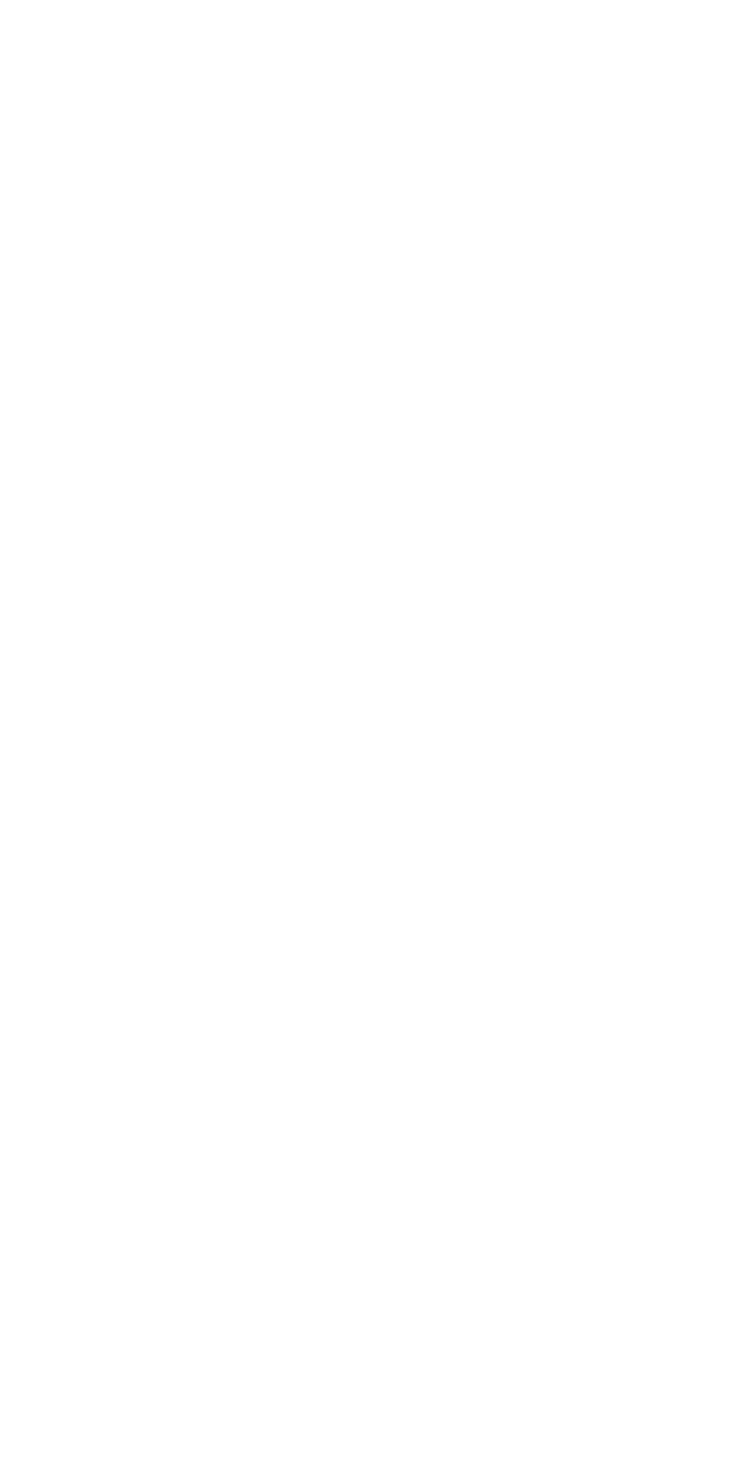
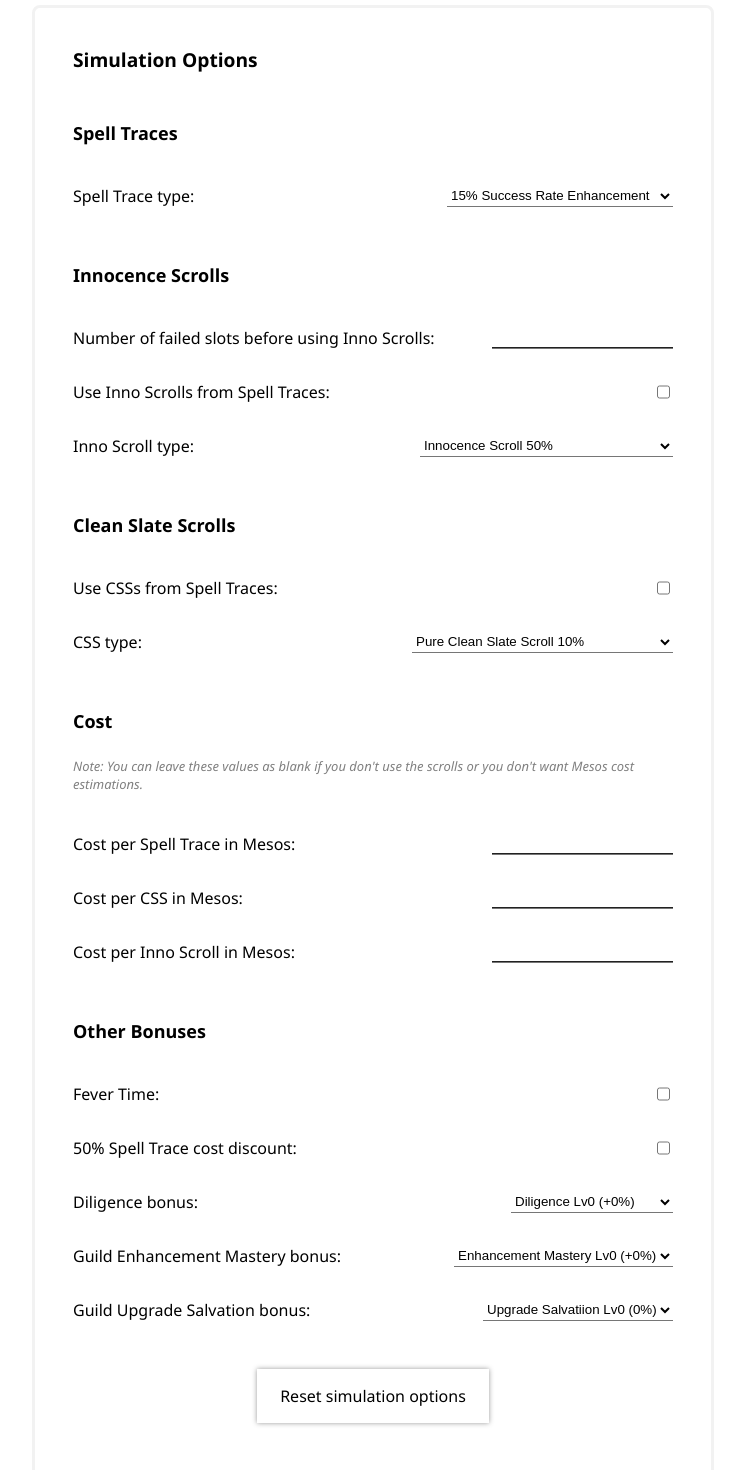
Before and after one commit to lilacse/maplestory-trace-simulator, an Angular app: page / in a window 1280 px wide. Shown: the part 540-2010 px from the top of the page, without its empty margins (267-1012 px from the left). Before the commit the page ends 800 px from the top, so only its background shows below. Built offline with nearby package versions, Linux system fonts and the light colour scheme.

Commit message:
Component for simulations options

```diff
--- a/src/app/app.component.html
+++ b/src/app/app.component.html
@@ -1,3 +1,4 @@
 <div class="root-wrapper">
     <app-eqiupment-editor></app-eqiupment-editor>
+    <app-simulation-options></app-simulation-options>
 </div>
--- a/src/app/app.module.ts
+++ b/src/app/app.module.ts
@@ -3,11 +3,13 @@ import { BrowserModule } from '@angular/platform-browser';
 
 import { AppComponent } from './app.component';
 import { EqiupmentEditorComponent } from './eqiupment-editor/eqiupment-editor.component';
+import { SimulationOptionsComponent } from './simulation-options/simulation-options.component';
 
 @NgModule({
   declarations: [
     AppComponent,
-    EqiupmentEditorComponent
+    EqiupmentEditorComponent,
+    SimulationOptionsComponent
   ],
   imports: [
     BrowserModule
--- /dev/null
+++ b/src/app/simulation-options/simulation-options.component.html
@@ -0,0 +1,131 @@
+<div class="section-box">
+    <div class="section-title">
+        Simulation Options
+    </div>
+    <div class="section-subtitle">
+        Spell Traces
+    </div>
+    <div class="input-row">
+        <label for="traceTypeInput" class="input-label">Spell Trace type:</label>
+        <select id="traceTypeInput" class="input-box">
+            <option value="Trace100p">100% Success Rate Enhancement</option>
+            <option value="Trace70p">70% Success Rate Enhancement</option>
+            <option value="Trace30p">30% Success Rate Enhancement</option>
+            <option value="Trace15p" selected>15% Success Rate Enhancement</option>
+        </select>
+    </div>
+    <div class="spacer"></div>
+    <div class="section-subtitle">
+        Innocence Scrolls
+    </div>
+    <div class="input-row">
+        <label for="failsToInnoInput" class="input-label">Number of failed slots before using Inno Scrolls: </label>
+        <input id="failsToInnoInput" class="input-box" type="number" min="0" />
+    </div>
+    <div class="input-row">
+        <label for="useSpellTraceInnoInput" class="input-label">Use Inno Scrolls from Spell Traces:</label>
+        <input id="useSpellTraceInnoInput" class="input-box" type="checkbox" />
+    </div>
+    <div class="input-row">
+        <label for="innoScrollTypeInput" class="input-label">Inno Scroll type:</label>
+        <select id="innoScrollTypeInput" class="input-box">
+            <option value="Inno20p">Innocence Scroll 20%</option>
+            <option value="Inno40p">Innocence Scroll 40%</option>
+            <option value="Inno50p" selected>Innocence Scroll 50%</option>
+            <option value="Inno60p">Innocence Scroll 60%</option>
+            <option value="Inno70p">Innocence Scroll 70%</option>
+            <option value="Inno30pTrace">Innocence Scroll 30% (Spell Trace)</option>
+            <option value="Inno30pTrace">Ark Innocence Scroll 30% (Spell Trace)</option>
+        </select>
+    </div>
+    <div class="spacer"></div>
+    <div class="section-subtitle">
+        Clean Slate Scrolls
+    </div>
+    <div class="input-row">
+        <label for="useSpellTraceCssInput" class="input-label">Use CSSs from Spell Traces:</label>
+        <input id="useSpellTraceCssInput" class="input-box" type="checkbox" />
+    </div>
+    <div class="input-row">
+        <label for="cssTypeInput" class="input-label">CSS type: </label>
+          <select id="cssTypeInput" class="input-box">
+            <option value="Css1p">Pure Clean Slate Scroll 1%</option>
+            <option value="Css3p">Pure Clean Slate Scroll 3%</option>
+            <option value="Css5p">Pure Clean Slate Scroll 5%</option>
+            <option value="Css10p" selected>Pure Clean Slate Scroll 10%</option>
+            <option value="Css20p">Pure Clean Slate Scroll 20%</option>
+            <option value="Css5pTrace">Pure Clean Slate Scroll 5% (Spell Trace)</option>
+          </select>
+    </div>
+    <div class="spacer"></div>
+    <div class="section-subtitle">
+        Cost
+    </div>
+    <div class="note">
+        Note: You can leave these values as blank if you don't use the scrolls or you don't want Mesos cost estimations.
+    </div>
+    <div class="spacer"></div>
+    <div class="input-row">
+        <label for="traceCostInput" class="input-label">Cost per Spell Trace in Mesos: </label>
+        <input id="traceCostInput" class="input-box" type="number" min="0" />
+    </div>
+    <div class="input-row">
+        <label for="cssCostInput" class="input-label">Cost per CSS in Mesos: </label>
+        <input id="cssCostInput" class="input-box" type="number" min="0" />
+    </div>
+    <div class="input-row">
+        <label for="innoCostInput" class="input-label">Cost per Inno Scroll in Mesos: </label>
+        <input id="innoCostInput" class="input-box" type="number" min="0" />
+    </div>
+    <div class="spacer"></div>
+    <div class="section-subtitle">
+        Other Bonuses
+    </div>
+    <div class="input-row">
+        <label for="feverInput" class="input-label">Fever Time:</label>
+        <input id="feverInput" class="input-box" type="checkbox" />
+    </div>
+    <div class="input-row">
+        <label for="discountInput" class="input-label">50% Spell Trace cost discount:</label>
+        <input id="discountInput" class="input-box" type="checkbox" />
+    </div>
+    <div class="input-row">
+        <label for="diligenceInput" class="input-label">Diligence bonus: </label>
+          <select id="diligenceInput" class="input-box">
+            <option value="DiligenceLv0">Diligence Lv0 (+0%)</option>
+            <option value="DiligenceLv10">Diligence Lv10 (+1%)</option>
+            <option value="DiligenceLv20">Diligence Lv20 (+2%)</option>
+            <option value="DiligenceLv30">Diligence Lv30 (+3%)</option>
+            <option value="DiligenceLv40">Diligence Lv40 (+4%)</option>
+            <option value="DiligenceLv50">Diligence Lv50 (+5%)</option>
+            <option value="DiligenceLv60">Diligence Lv60 (+6%)</option>
+            <option value="DiligenceLv70">Diligence Lv70 (+7%)</option>
+            <option value="DiligenceLv80">Diligence Lv80 (+8%)</option>
+            <option value="DiligenceLv90">Diligence Lv90 (+9%)</option>
+            <option value="DiligenceLv100">Diligence Lv100 (+10%)</option>
+          </select>
+    </div>
+    <div class="input-row">
+        <label for="guildMasteryInput" class="input-label">Guild Enhancement Mastery bonus: </label>
+          <select id="guildMasteryInput" class="input-box">
+            <option value="EnhanceMasteryLv0">Enhancement Mastery Lv0 (+0%)</option>
+            <option value="EnhanceMasteryLv1">Enhancement Mastery Lv1 (+1%)</option>
+            <option value="EnhanceMasteryLv2">Enhancement Mastery Lv2 (+2%)</option>
+            <option value="EnhanceMasteryLv3">Enhancement Mastery Lv3 (+3%)</option>
+            <option value="EnhanceMasteryLv4">Enhancement Mastery Lv4 (+4%)</option>
+          </select>
+    </div>
+    <div class="input-row">
+        <label for="guildSalvationInput" class="input-label">Guild Upgrade Salvation bonus: </label>
+          <select id="guildSalvationInput" class="input-box">
+            <option value="UpgradeSalvationLv0">Upgrade Salvatiion Lv0 (0%)</option>
+            <option value="UpgradeSalvationLv1">Upgrade Salvatiion Lv1 (1%)</option>
+            <option value="UpgradeSalvationLv2">Upgrade Salvatiion Lv2 (2%)</option>
+            <option value="UpgradeSalvationLv3">Upgrade Salvatiion Lv3 (3%)</option>
+            <option value="UpgradeSalvationLv4">Upgrade Salvatiion Lv4 (4%)</option>
+          </select>
+    </div>
+    <div class="button-wrapper">
+        <div class="button button-danger">Reset simulation options</div>
+    </div>
+</div>
--- /dev/null
+++ b/src/app/simulation-options/simulation-options.component.ts
@@ -0,0 +1,15 @@
+import { Component, OnInit } from '@angular/core';
+
+@Component({
+  selector: 'app-simulation-options',
+  templateUrl: './simulation-options.component.html',
+  styleUrls: ['./simulation-options.component.css']
+})
+export class SimulationOptionsComponent implements OnInit {
+
+  constructor() { }
+
+  ngOnInit(): void {
+  }
+
+}
```
Also changed, not shown: src/app/simulation-options/simulation-options.component.css (added), 1 other file (tests, documents, lock files or other folders).
